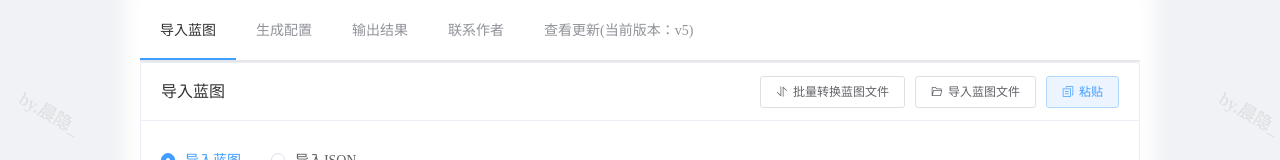
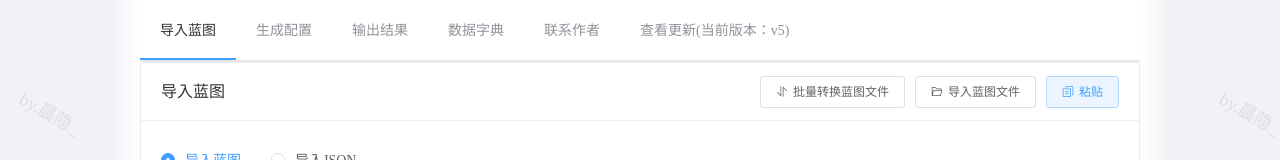
Before and after one commit to cying314/edit-dspblue-print, a Vue app: page / in a window 1280 px wide. Shown: the top 160 px of the page. Built offline with nearby package versions, Linux system fonts and the light colour scheme.

Commit message:
完善数据字典

```diff
--- a/src/views/Home.vue
+++ b/src/views/Home.vue
@@ -6,6 +6,9 @@
           <el-menu :default-active="activeStep" @select="jump" mode="horizontal">
             <el-menu-item v-for="(item, index) in menuData" :index="`${index}`" :key="index">
               <span slot="title">{{ item.menuName }}</span>
+            </el-menu-item>
+            <el-menu-item index="-3">
+              <span slot="title">数据字典</span>
             </el-menu-item>
             <el-menu-item index="-1">
               <span slot="title">联系作者</span>
@@ -1961,6 +1964,10 @@ export default {
         window.open("https://pan.baidu.com/s/1kE3t7FUhvCSBbPczvVupvw?pwd=6666");
         return;
       }
+      if (index == "-3") {
+        window.open("https://gitee.com/cying314/edit-dspblue-print#%E8%93%9D%E5%9B%BE%E6%95%B0%E6%8D%AE%E5%AD%97%E5%85%B8");
+        return;
+      }
       let _this = this;
       this.click = true;
       let target = document.querySelector(".scrollContent .el-scrollbar__wrap");
```
Also changed, not shown: 1 other file (tests, documents, lock files or other folders).
